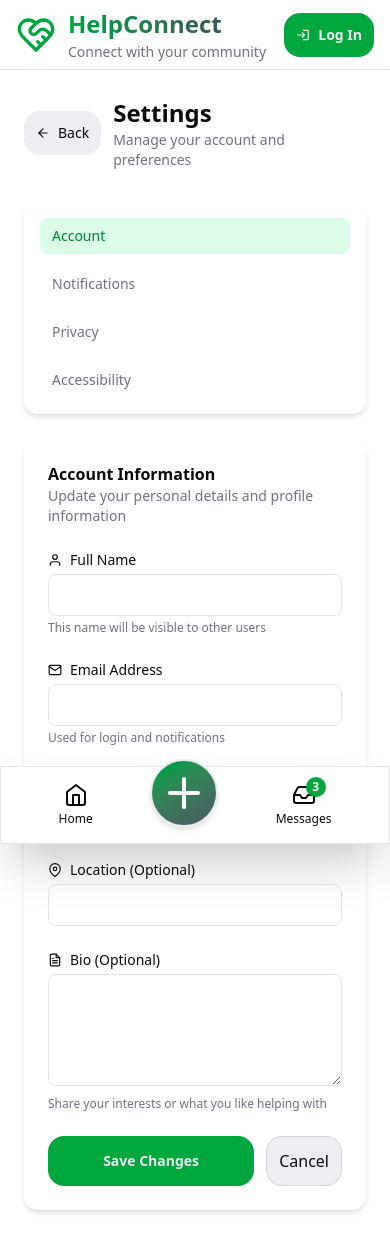
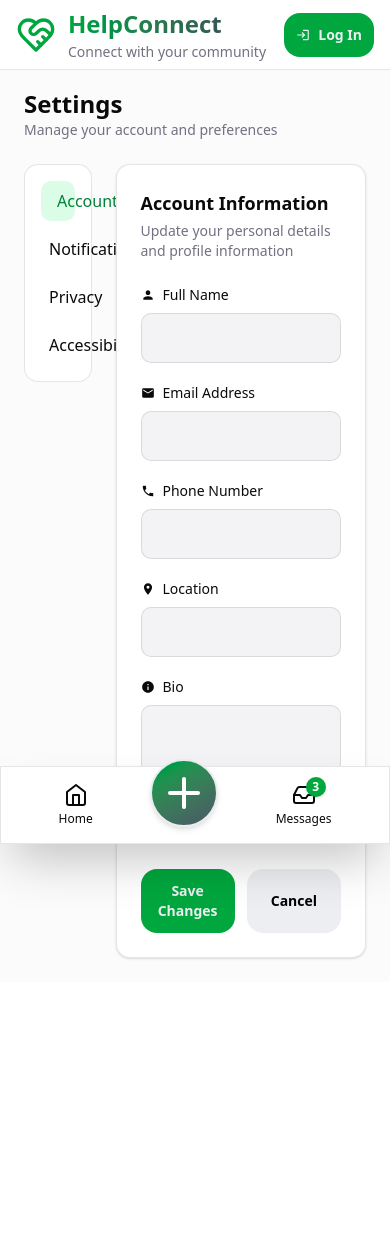
Before and after one commit to MiksuNy/web-project, a React (Vite) app in the folder frontend/: page /settings in a window 390 px wide. Shown: the top 1252 px of the page. After the commit the page ends 1062 px from the top, so only its background shows below. Built offline with nearby package versions, Linux system fonts and the light colour scheme.

Commit message:
frontend: implement settings page layout

```diff
--- a/frontend/src/pages/Settings.jsx
+++ b/frontend/src/pages/Settings.jsx
@@ -1,296 +1,171 @@
 import { useState, useEffect } from "react";
-import {
-FiArrowLeft,
-FiUser,
-FiMail,
-FiPhone,
-FiMapPin,
-FiFileText
-} from "react-icons/fi";
+import { MdPerson, MdEmail, MdPhone, MdLocationOn, MdInfo } from "react-icons/md";
 
-import { useNavigate } from "react-router-dom";
+function Settings() {
 
-export default function Settings(){
-
-const navigate = useNavigate();
-
-const [form,setForm] = useState({
-name:"",
-email:"",
-phone:"",
-location:"",
-bio:""
+  const [form, setForm] = useState({
+    name: "",
+    email: "",
+    phone: "",
+    location: "",
+    bio: ""
   });
 
+  useEffect(() => {
+    const saved = JSON.parse(localStorage.getItem("profile")) || {};
+    setForm(saved);
+  }, []);
 
-/* LOAD USER */
+  const handleChange = (e) => {
+    const { name, value } = e.target;
 
-useEffect(()=>{
+    setForm((prev) => ({
+      ...prev,
+      [name]: value
+    }));
+  };
 
-const saved =
-JSON.parse(localStorage.getItem("profileUser") || "{}");
+  const handleSave = () => {
+    localStorage.setItem("profile", JSON.stringify(form));
+    alert("Saved!");
+  };
 
-setForm({
-name:saved.name || "",
-email:saved.email || "",
-phone:saved.phone || "",
-location:saved.location || "",
-bio:saved.bio || ""
-});
+  return (
+    <div className="min-h-screen bg-muted/20 p-6">
 
-},[]);
-
-
-/* INPUT CHANGE */
-
-function handleChange(e){
-
-setForm({
-...form,
-[e.target.name]:e.target.value
-});
-
-}
-
-
-/* SAVE SETTINGS */
-
-function saveSettings(){
-
-localStorage.setItem(
-"profileUser",
-JSON.stringify(form)
-);
-
-navigate("/profile",{
-state:{updatedUser:form}
-});
-
-}
-
-
-return(
-
-<div className="max-w-6xl mx-auto px-6 py-8">
-
-{/* HEADER */}
-
-<div className="flex items-center gap-3 mb-8">
-
-<button
-onClick={()=>navigate(-1)}
-className="flex items-center gap-2 text-sm"
->
-
-<FiArrowLeft/>
-Back
-
-</button>
-
-<div>
-
-<h1 className="text-xl font-semibold">
-Settings
-</h1>
-
+      {/* Header */}
+      <div className="max-w-6xl mx-auto mb-6">
+        <h1 className="text-2xl font-semibold">Settings</h1>
         <p className="text-sm text-muted-foreground">
           Manage your account and preferences
         </p>
+      </div>
+
+      <div className="max-w-6xl mx-auto grid grid-cols-4 gap-6">
+
+        {/* LEFT SIDEBAR */}
+        <div className="bg-card border rounded-xl p-4 h-fit">
+
+          <div className="space-y-2">
+
+            <div className="flex items-center gap-2 p-2 rounded-lg bg-green-100 text-green-700 font-medium">
+              <MdPerson />
+              Account
+            </div>
+
+            <div className="flex items-center gap-2 p-2 rounded-lg hover:bg-accent cursor-pointer">
+              Notifications
+            </div>
+
+            <div className="flex items-center gap-2 p-2 rounded-lg hover:bg-accent cursor-pointer">
+              Privacy
+            </div>
+
+            <div className="flex items-center gap-2 p-2 rounded-lg hover:bg-accent cursor-pointer">
+              Accessibility
+            </div>
 
           </div>
 
         </div>
 
+        {/* RIGHT CONTENT */}
+        <div className="col-span-3 bg-card border rounded-xl p-6 shadow-sm">
 
-<div className="grid md:grid-cols-4 gap-6">
-
-
-{/* SIDEBAR */}
-
-<div className="bg-card rounded-xl p-4 shadow-md h-fit">
-
-<ul className="space-y-3 text-sm">
-
-<li className="bg-green-100 text-green-700 px-3 py-2 rounded-md">
-Account
-</li>
-
-<li className="px-3 py-2 text-muted-foreground">
-Notifications
-</li>
-
-<li className="px-3 py-2 text-muted-foreground">
-Privacy
-</li>
-
-<li className="px-3 py-2 text-muted-foreground">
-Accessibility
-</li>
-
-</ul>
-
-</div>
-
-
-
-{/* FORM */}
-
-<div className="md:col-span-3 bg-card rounded-xl shadow-md p-6 space-y-6">
-
-<div>
-
-<h2 className="font-semibold">
+          <h2 className="text-lg font-semibold mb-1">
             Account Information
           </h2>
 
-<p className="text-sm text-muted-foreground">
+          <p className="text-sm text-muted-foreground mb-6">
             Update your personal details and profile information
           </p>
 
-</div>
+          <div className="space-y-5">
 
-
-{/* NAME */}
-
+            {/* Name */}
             <div>
-
-<label className="text-sm flex items-center gap-2 mb-1">
-
-<FiUser/>
-Full Name
-
+              <label className="text-sm font-medium flex items-center gap-2">
+                <MdPerson /> Full Name
               </label>
 
               <input
                 name="name"
                 value={form.name}
                 onChange={handleChange}
-className="w-full border border-border rounded-md p-2"
+                className="mt-2 w-full p-3 border rounded-lg bg-input-background"
               />
-
-<p className="text-xs text-muted-foreground mt-1">
-This name will be visible to other users
-</p>
-
             </div>
 
-
-{/* EMAIL */}
-
+            {/* Email */}
             <div>
-
-<label className="text-sm flex items-center gap-2 mb-1">
-
-<FiMail/>
-Email Address
-
+              <label className="text-sm font-medium flex items-center gap-2">
+                <MdEmail /> Email Address
               </label>
 
               <input
                 name="email"
                 value={form.email}
                 onChange={handleChange}
-className="w-full border border-border rounded-md p-2"
+                className="mt-2 w-full p-3 border rounded-lg bg-input-background"
               />
-
-<p className="text-xs text-muted-foreground mt-1">
-Used for login and notifications
-</p>
-
             </div>
 
-
-{/* PHONE */}
-
+            {/* Phone */}
             <div>
-
-<label className="text-sm flex items-center gap-2 mb-1">
-
-<FiPhone/>
-Phone Number (Optional)
-
+              <label className="text-sm font-medium flex items-center gap-2">
+                <MdPhone /> Phone Number
               </label>
 
               <input
                 name="phone"
                 value={form.phone}
                 onChange={handleChange}
-className="w-full border border-border rounded-md p-2"
+                className="mt-2 w-full p-3 border rounded-lg bg-input-background"
               />
-
             </div>
 
-
-{/* LOCATION */}
-
+            {/* Location */}
             <div>
-
-<label className="text-sm flex items-center gap-2 mb-1">
-
-<FiMapPin/>
-Location (Optional)
-
+              <label className="text-sm font-medium flex items-center gap-2">
+                <MdLocationOn /> Location
               </label>
 
               <input
                 name="location"
                 value={form.location}
                 onChange={handleChange}
-className="w-full border border-border rounded-md p-2"
+                className="mt-2 w-full p-3 border rounded-lg bg-input-background"
               />
-
             </div>
 
-
-{/* BIO */}
-
+            {/* Bio */}
             <div>
-
-<label className="text-sm flex items-center gap-2 mb-1">
-
-<FiFileText/>
-Bio (Optional)
-
+              <label className="text-sm font-medium flex items-center gap-2">
+                <MdInfo /> Bio
               </label>
 
               <textarea
                 name="bio"
+                rows="4"
                 value={form.bio}
                 onChange={handleChange}
-className="w-full border border-border rounded-md p-2 h-28"
+                className="mt-2 w-full p-3 border rounded-lg bg-input-background"
               />
-
-<p className="text-xs text-muted-foreground mt-1">
-Share your interests or what you like helping with
-</p>
-
             </div>
 
-
-{/* BUTTONS */}
-
-<div className="flex gap-3">
+            {/* Buttons */}
+            <div className="flex gap-3 pt-4">
 
               <button
-onClick={saveSettings}
-className="button-primary px-4 py-2 rounded-md"
+                onClick={handleSave}
+                className="button-primary px-5 py-2 rounded-lg"
               >
-
                 Save Changes
-
               </button>
 
-<button
-onClick={()=>navigate(-1)}
-className="border border-border px-4 py-2 rounded-md"
->
-
+              <button className="button-secondary px-5 py-2 rounded-lg">
                 Cancel
-
               </button>
-
-</div>
-
 
             </div>
 
@@ -298,6 +173,10 @@ Cancel
 
         </div>
 
-)
+      </div>
 
+    </div>
+  );
 }
+
+export default Settings;
```
Lines whose indentation alone changed are shown as unchanged.
